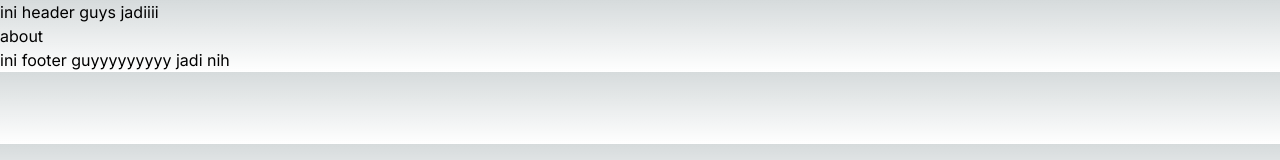
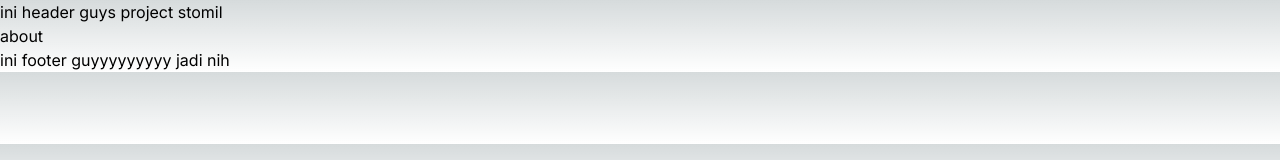
Before and after one commit to MuhammadFaris99/stomil, a Next.js app: page /about-us in a window 1280 px wide. Shown: the top 160 px of the page. Built offline with nearby package versions, Linux system fonts and the light colour scheme.

Commit message:
perubahan all

```diff
--- a/src/app/components/Header.tsx
+++ b/src/app/components/Header.tsx
@@ -2,7 +2,7 @@ const Header = () => {
     return <header>
         ini header guys
 
-        jadiiii
+        project stomil
     </header>
 }
 export default Header
```
